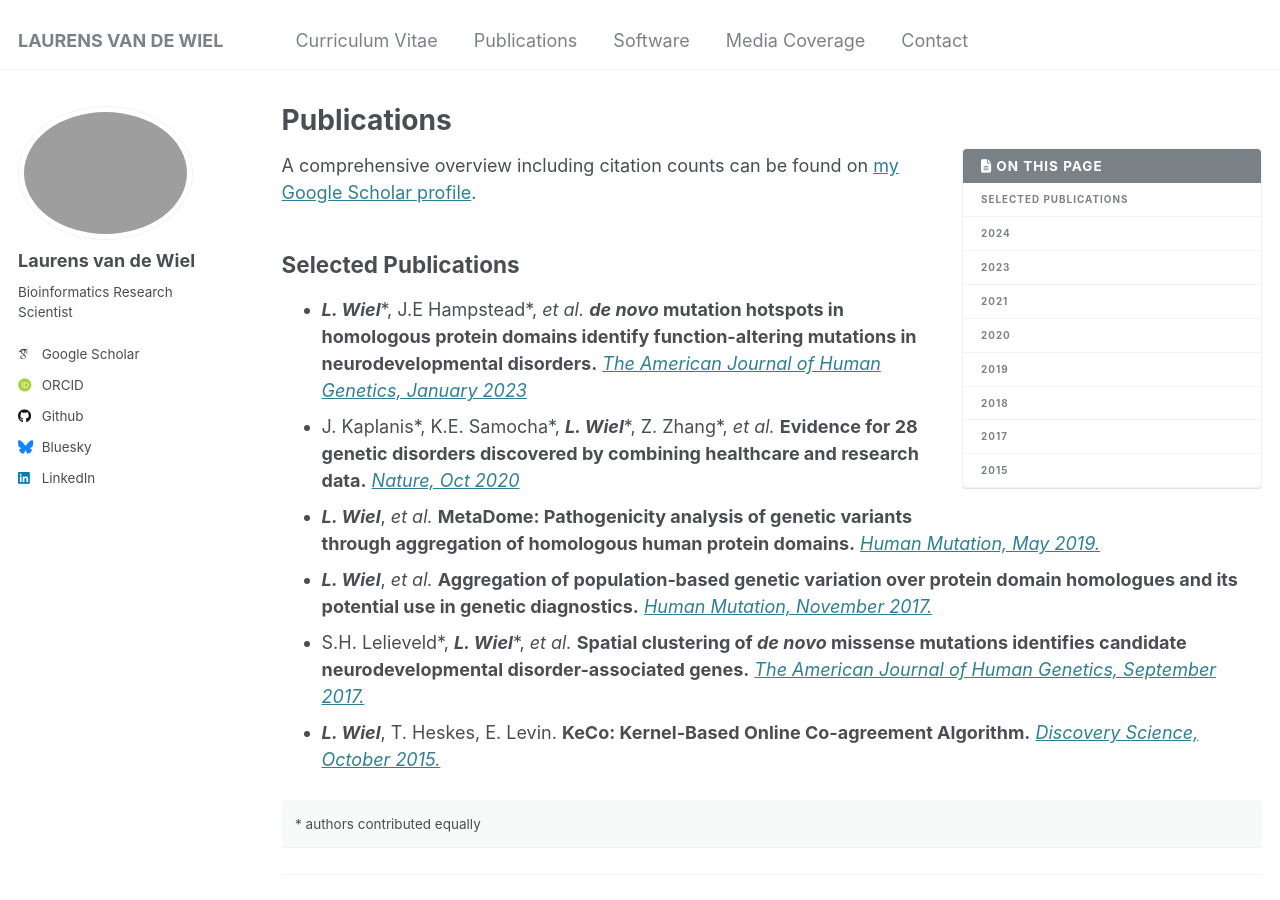
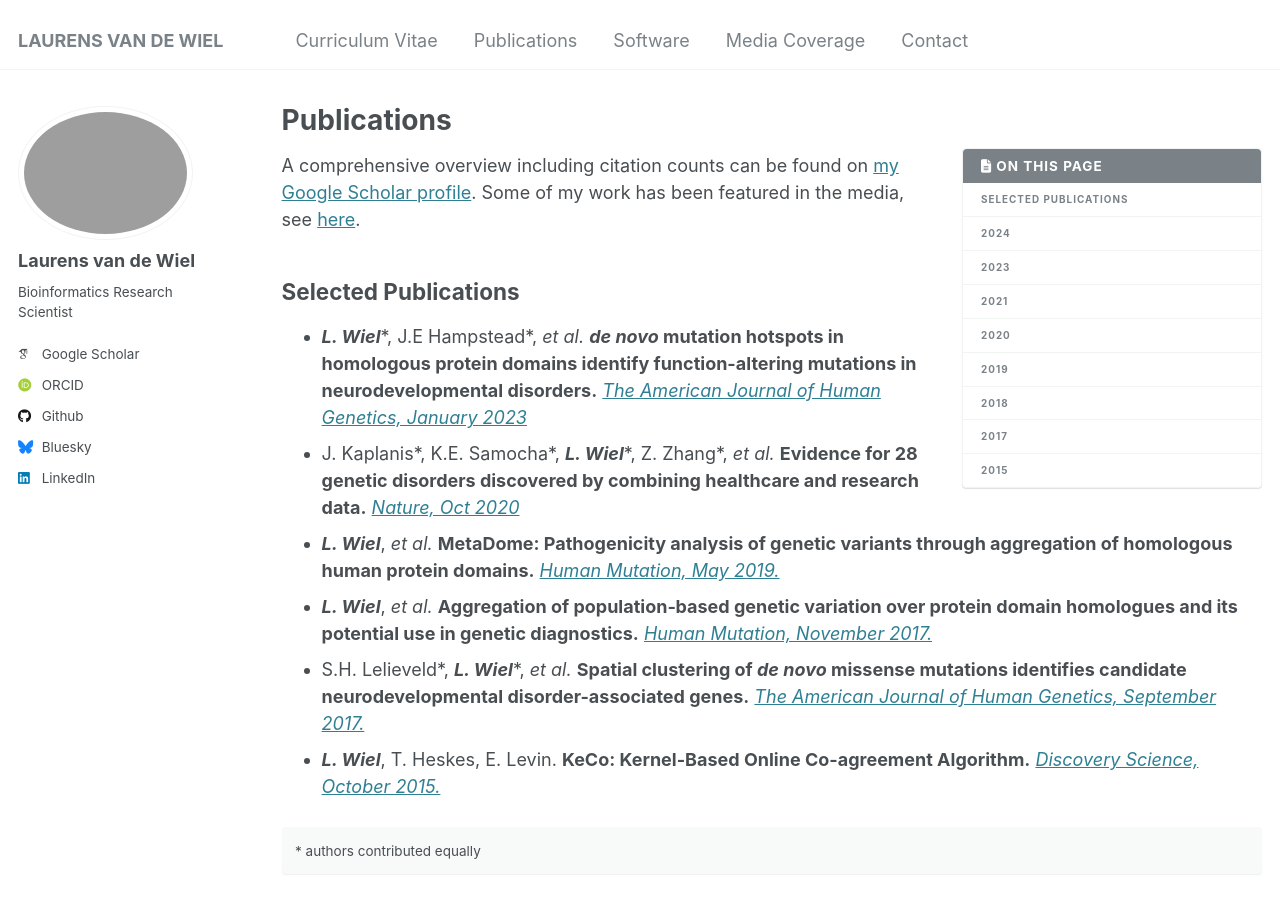
Before and after one commit to laurensvdwiel/laurensvdwiel.github.io, a Jekyll site: the page built from _pages/publications.md, in a window 1280 px wide and 900 px high. Built offline with Jekyll 4.4.1, drawn with Linux system fonts in a browser that asks for light colours; some web fonts are replaced.

Commit message:
Added media link

```diff
--- a/_pages/publications.md
+++ b/_pages/publications.md
@@ -8,6 +8,7 @@ author_profile: true
 {% include toc %}
 
 A comprehensive overview including citation counts can be found on <a href="{{site.author.googlescholar}}">my Google Scholar profile</a>.
+Some of my work has been featured in the media, see [here](/media).
 
 ## Selected Publications
 
```
